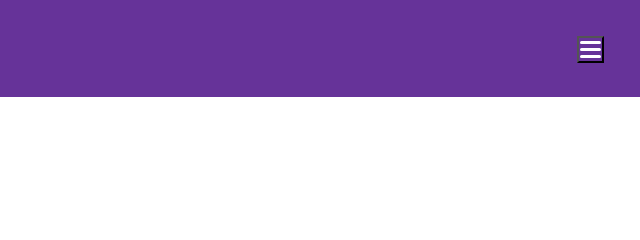
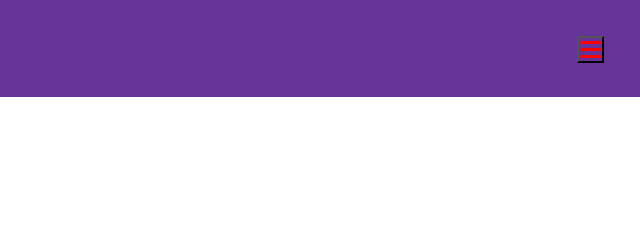
Before and after one commit to Demigod98/gatsby-demo, a Gatsby site: page / in a window 1280 px wide. Shown: the top 240 px of the page, 640-1280 px from the left. Built offline with nearby package versions, Linux system fonts and the light colour scheme; Gatsby itself is replaced by a stand-in of ours.

Commit message:
update12

```diff
--- a/src/components/header.js
+++ b/src/components/header.js
@@ -27,11 +27,11 @@
   -webkit-align-items: center;
 
   div {
-    width: 1.157rem;
+    width: 1.2rem;
     height: 0.2rem;
-    background: white;
+    background: red;
     border-radius: 5px;
-    -webkit-transform-origin: 1px;
+    -webkit-transform-origin: -2px;
     transform-origin: 1px;
     position: relative;
     transition: opacity 300ms, transform 300ms;
```
